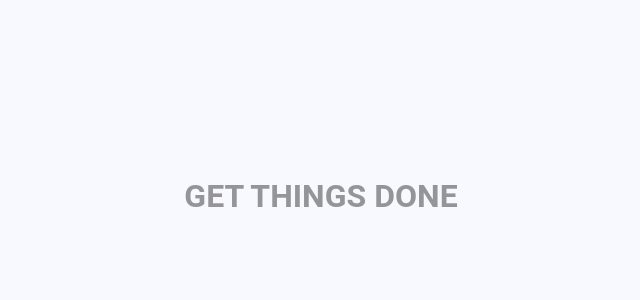
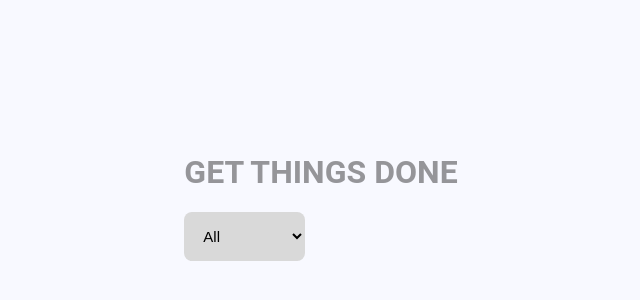
Before and after one commit to breno-gabriel/Simple-To-do-list, a React (Vite) app: page / in a window 1280 px wide. Shown: the part 172-472 px from the top of the page, without its empty margins (319-959 px from the left). Built offline with nearby package versions, Linux system fonts and the light colour scheme.

Commit message:
feat: adding the dropDownMenu

```diff
--- a/package.json
+++ b/package.json
@@ -11,7 +11,8 @@
   },
   "dependencies": {
     "react": "^19.0.0",
-    "react-dom": "^19.0.0"
+    "react-dom": "^19.0.0",
+    "react-icons": "^5.5.0"
   },
   "devDependencies": {
     "@eslint/js": "^9.21.0",
--- a/src/App.tsx
+++ b/src/App.tsx
@@ -1,11 +1,13 @@
 import './App.css'
 import Button from './component/Button/Button'
+import DropDownMenu from './component/DropDownMenu/DropDownMenu'
 
 function App() {
 
   return (
     <>
       <h1>GET THINGS DONE</h1>
+      <DropDownMenu options={['All', "Finished", "Unfinished"]}></DropDownMenu>
     </>
   )
 }
--- /dev/null
+++ b/src/component/DropDownMenu/DropDownMenu.css
@@ -0,0 +1,11 @@
+.DropDownMenu select {
+
+    background-color:  #D9D9D9;
+    border: none;
+    border-radius: 8px;
+    padding: 15px;
+    font-size: 15px;
+
+
+
+}
--- /dev/null
+++ b/src/component/DropDownMenu/DropDownMenu.tsx
@@ -0,0 +1,21 @@
+import DropDownMenuProps from '../../types/DropDownMenuProps';
+import './DropDownMenu.css'
+
+const DropDownMenu = ({options}: DropDownMenuProps) => {
+
+    return (
+
+        <form className='DropDownMenu'>
+            <select name="" id="">
+                {options.map((item) => {
+                    return <option value="">{item}</option>;
+                })}
+            </select>
+        </form>
+
+    );
+
+};
+
+
+export default DropDownMenu;
--- /dev/null
+++ b/src/types/DropDownMenuProps.tsx
@@ -0,0 +1,7 @@
+type DropDownMenuProps = {
+
+    options: string[]
+
+}
+
+export default DropDownMenuProps;
```
Also changed, not shown: 1 other file (tests, documents, lock files or other folders).
